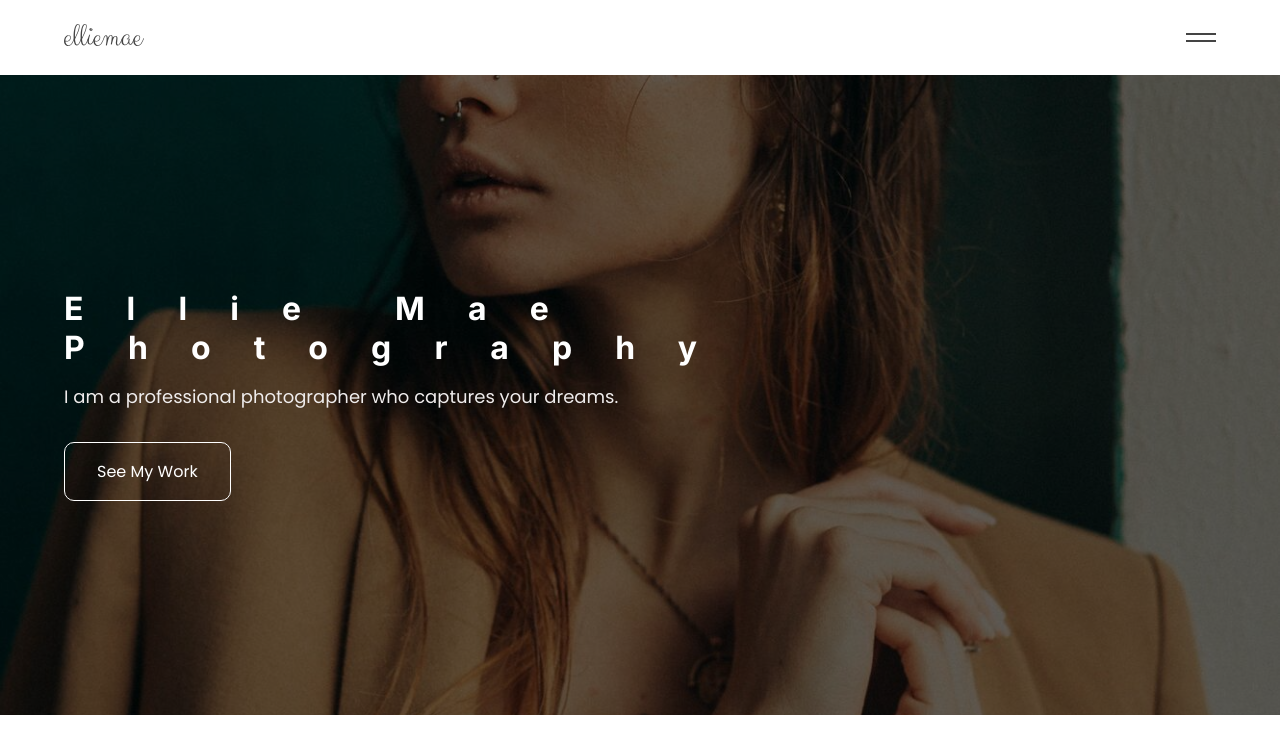
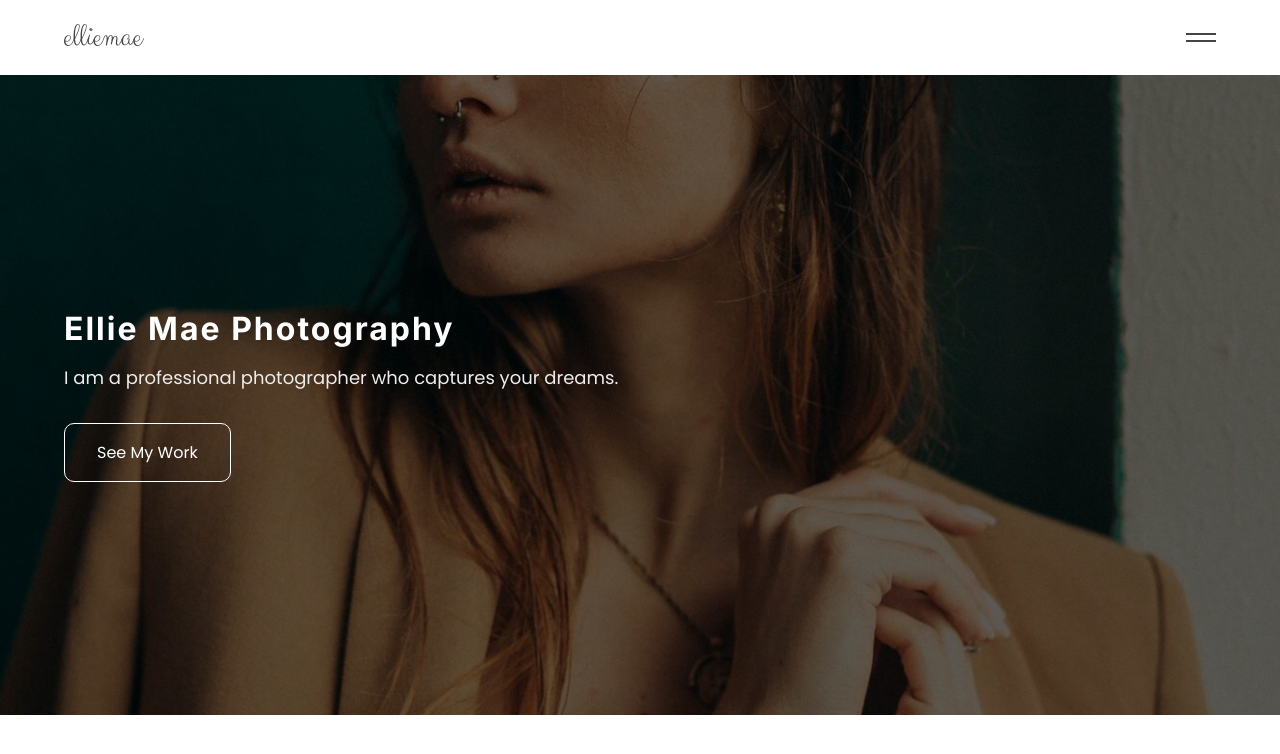
Before and after one commit to EdwardShanahan09/portfolio-project-1, a React (Vite) app: page / in a window 1280 px wide. Shown: the top 754 px of the page. Built offline with nearby package versions, Linux system fonts and the light colour scheme.

Commit message:
Set h1 letter spacing to 1px

```diff
--- a/src/index.scss
+++ b/src/index.scss
@@ -58,6 +58,6 @@ h3 {
 h1 {
   color: #fff;
   font-size: 3.2rem;
-  letter-spacing: 2ch;
+  letter-spacing: 2px;
   margin-bottom: 1.6rem;
 }
```
